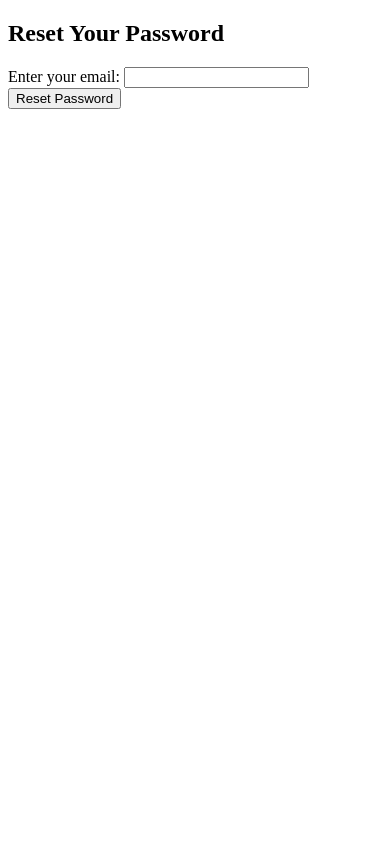
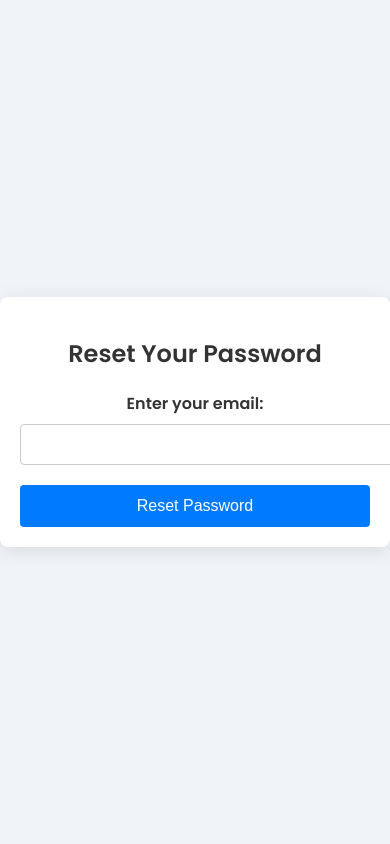
Before and after one commit to Mohit197/Football_stat_AWS, a Flask app: page /password_reset in a window 390 px wide. Run offline with Flask 3, Linux system fonts and the light colour scheme; some libraries are stand-ins or nearby versions.

Commit message:
Add HTML CSS JS code for Password Reset and fix register HTML JS code

```diff
--- /dev/null
+++ b/static/css/password_reset.css
@@ -0,0 +1,81 @@
+body {
+    font-family: 'Poppins', sans-serif;
+    background-color: #f0f4f8;
+    margin: 0;
+    display: flex;
+    justify-content: center;
+    align-items: center;
+    height: 100vh;
+    color: #333;
+}
+
+.container {
+    background: white;
+    border-radius: 8px;
+    box-shadow: 0 4px 20px rgba(0, 0, 0, 0.1);
+    padding: 40px;
+    width: 100%;
+    max-width: 400px;
+    text-align: center;
+}
+
+h2 {
+    margin-bottom: 20px;
+    font-weight: 600;
+}
+
+label {
+    display: block;
+    margin-bottom: 8px;
+    font-weight: 600;
+}
+
+input[type="text"] {
+    width: 100%;
+    padding: 12px;
+    border: 1px solid #ccc;
+    border-radius: 4px;
+    margin-bottom: 20px;
+    transition: border-color 0.3s;
+}
+
+input[type="email"]:focus {
+    border-color: #007bff;
+    outline: none;
+}
+
+button {
+    background-color: #007bff;
+    color: white;
+    padding: 12px 20px;
+    border: none;
+    border-radius: 4px;
+    cursor: pointer;
+    font-size: 16px;
+    transition: background-color 0.3s;
+}
+
+button:hover {
+    background-color: #0056b3;
+}
+
+.error-message {
+    background-color: #f8d7da;
+    color: #721c24;
+    border: 1px solid #f5c6cb;
+    border-radius: 4px;
+    padding: 10px;
+    margin-top: 15px;
+    display: none;
+    text-align: left;
+}
+
+@media (max-width: 480px) {
+    .container {
+        padding: 20px;
+    }
+
+    button {
+        width: 100%;
+    }
+}
--- a/static/js/home.js
+++ b/static/js/home.js
@@ -27,4 +27,4 @@ window.onload = function() {
         // Call the function with the updated image index
         changeBackgroundImage(currentImageIndex);
     }, 15000); // 15 seconds in milliseconds
-};
+}
--- a/templates/password_reset.html
+++ b/templates/password_reset.html
@@ -1,16 +1,22 @@
-<!-- templates/password_reset.html -->
 <!DOCTYPE html>
 <html lang="en">
 <head>
     <meta charset="UTF-8">
+    <meta name="viewport" content="width=device-width, initial-scale=1.0">
     <title>Password Reset</title>
+    <link rel="stylesheet" href="{{ url_for('static', filename='css/password_reset.css') }}">
+    <link href="https://fonts.googleapis.com/css2?family=Poppins:wght@400;600&display=swap" rel="stylesheet">
 </head>
 <body>
-    <h2>Reset Your Password</h2>
-    <form action="/password_reset" method="POST">
-        <label for="email">Enter your email:</label>
-        <input type="email" name="email" id="email" required>
-        <button type="submit">Reset Password</button>
-    </form>
+    <div class="container">
+        <h2>Reset Your Password</h2>
+        <form id="reset-form">
+            <label for="email">Enter your email:</label>
+            <input type="text" name="email" id="email" >
+            <button type="submit">Reset Password</button>
+            <div class="error-message" id="error-message"></div> <!-- Error message -->
+        </form>
+    </div>
+    <script src="{{ url_for('static', filename='/js/password_reset.js') }}"></script>
 </body>
 </html>
--- a/templates/register.html
+++ b/templates/register.html
@@ -47,7 +47,7 @@
                 </div>
                 <div class="form-group">
                     <label for="age">Age:</label>
-                    <input type="number" class="form-control" id="age" name="age" min="0" max="120" step="1" required>
+                    <input type="number" class="form-control" id="age" name="age" required>
                 </div>
                 <div class="form-group">
                     <label for="password">Password:</label>
```
Also changed, not shown: static/css/home.css (+34 -0 lines), static/css/register.css (+8 -3 lines), static/js/password_reset.js (added, +52 -0 lines), static/js/register.js (+17 -8 lines), templates/home.html (+0 -33 lines).
